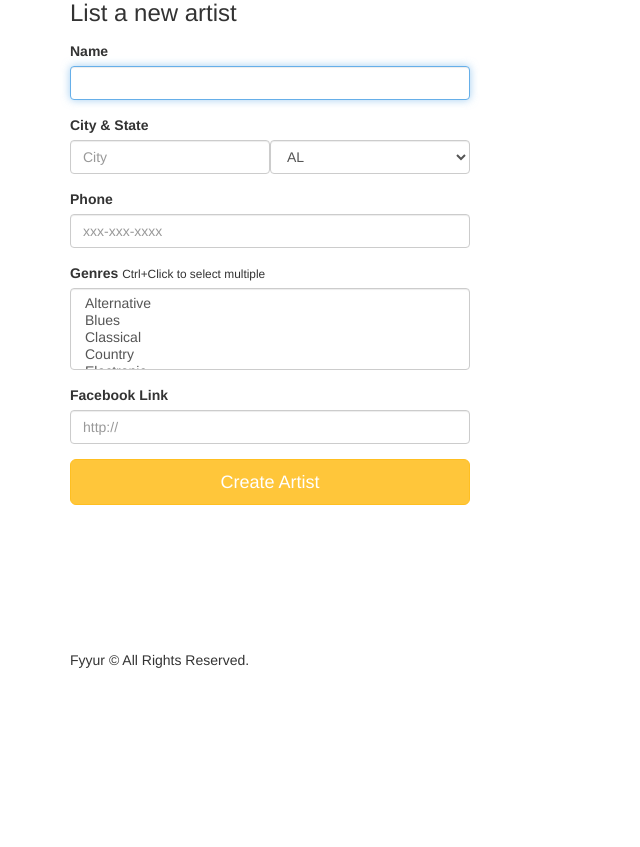
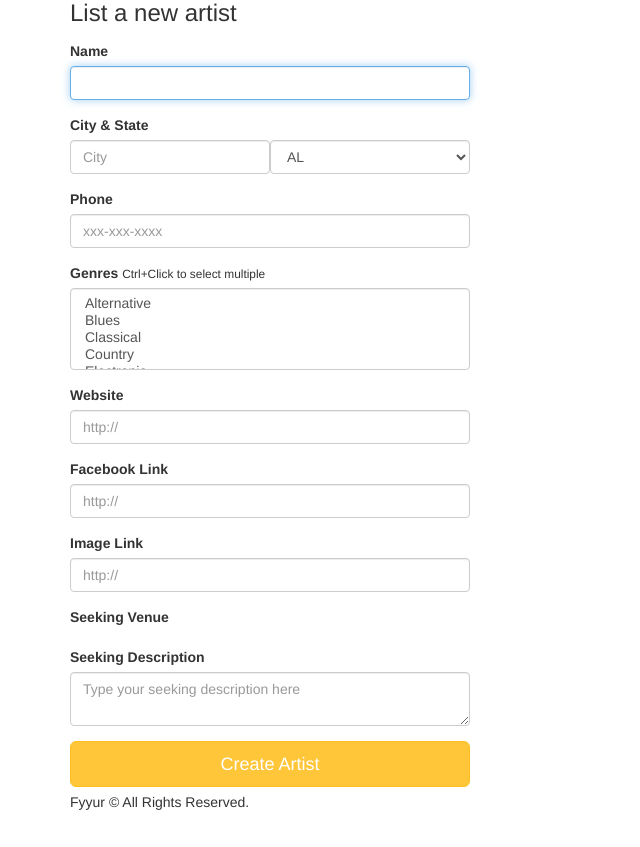
Before and after one commit to Omarb28/fyyur, a Flask app: page /artists/create in a window 1280 px wide. Shown: the part 95-942 px from the top of the page, without its empty margins (0-640 px from the left). Before the commit the page ends 763 px from the top, so only its background shows below. Run offline with Flask 2, Linux system fonts and the light colour scheme; some libraries are stand-ins or nearby versions.

Commit message:
Updated missing fields in Artist creation form

```diff
--- a/app.py
+++ b/app.py
@@ -567,9 +567,9 @@
       genre = Genre.query.filter(Genre.genre == g).first()
       genres.append(genre)
 
-    seeking_talent = False
-    if req["seeking_talent"] == 'True':
-      seeking_talent = True
+    seeking_venue = False
+    if req["seeking_venue"] == 'True':
+      seeking_venue = True
 
     artist.name = req['name']
     artist.genres = genres
@@ -579,7 +579,7 @@
     artist.website = req["website"]
     artist.facebook_link = req["facebook_link"]
     artist.image_link = req["image_link"]
-    artist.seeking_talent = seeking_talent
+    artist.seeking_venue = seeking_venue
     artist.seeking_description= req["seeking_description"]
 
     db.session.commit()
@@ -682,14 +682,23 @@
       genre = Genre.query.filter(Genre.genre == g).first()
       genres.append(genre)
 
+    seeking_venue = False
+    if req["seeking_venue"] == 'True':
+      seeking_venue = True
+
     artist = Artist(
       name=req['name'],
       genres=genres,
       city=req["city"],
       state=req["state"],
       phone=req["phone"],
-      facebook_link=req["facebook_link"]
+      website=req["website"],
+      facebook_link=req["facebook_link"],
+      image_link=req["facebook_link"],
+      seeking_venue=seeking_venue,
+      seeking_description=req["seeking_description"]
     )
+
     db.session.add(artist)
     db.session.commit()
   except:
--- a/templates/forms/new_artist.html
+++ b/templates/forms/new_artist.html
@@ -29,9 +29,30 @@
         {{ form.genres(class_ = 'form-control', placeholder='Genres, separated by commas', autofocus = true) }}
       </div>
       <div class="form-group">
-          <label for="genres">Facebook Link</label>
+        <label for="website">Website</label>
+        {{ form.website(class_ = 'form-control', placeholder='http://', autofocus = true) }}
+      </div>
+      <div class="form-group">
+          <label for="facebook_link">Facebook Link</label>
           {{ form.facebook_link(class_ = 'form-control', placeholder='http://', autofocus = true) }}
         </div>
+      <div class="form-group">
+        <label for="image_link">Image Link</label>
+        {{ form.image_link(class_ = 'form-control', placeholder='http://', autofocus = true) }}
+      </div>
+      <div class="form-group">
+        <label for="seeking_venue">Seeking Venue</label>
+        {% for subfield in form.seeking_venue %}
+          <div class="form-check form-check-inline">
+              {{ subfield }}
+              {{ subfield.label }}
+          </div>
+        {% endfor %}
+      </div>
+      <div class="form-group">
+        <label for="seeking_description">Seeking Description</label>
+        {{ form.seeking_description(class_ = 'form-control', placeholder='Type your seeking description here', autofocus = true) }}
+      </div>
       <input type="submit" value="Create Artist" class="btn btn-primary btn-lg btn-block">
     </form>
   </div>
```
Also changed, not shown: templates/forms/edit_artist.html (+9 -9 lines).
